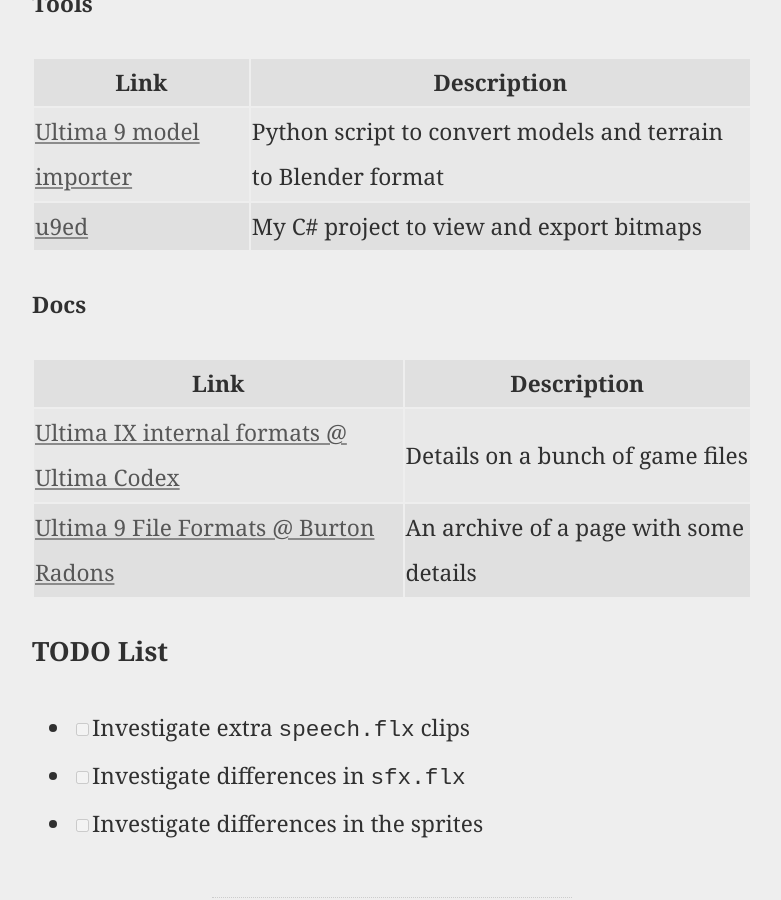
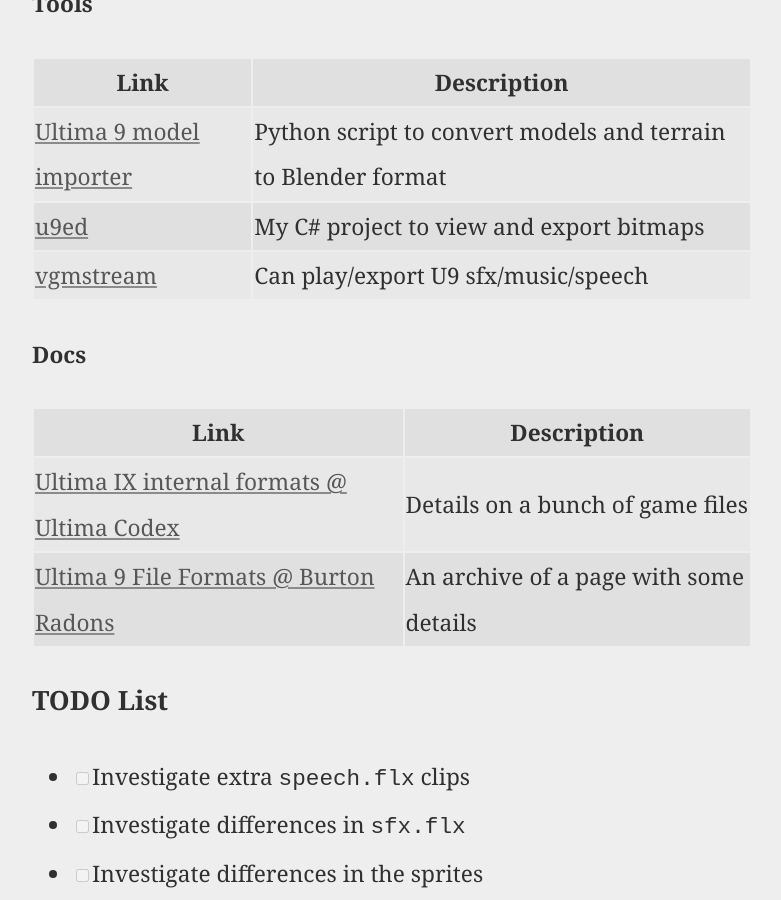
Before and after one commit to Schtee/schtee.github.io, a Jekyll site: the page built from ultima9/index.md, in a window 1280 px wide and 900 px high, scrolled down 2085 px. Shown: the whole window, without its empty margins (248-1029 px from the left). Built offline with Jekyll 4.4.1, drawn with Linux system fonts in a browser that asks for light colours.

Commit message:
Added vgmstream link

```diff
--- a/ultima9/index.md
+++ b/ultima9/index.md
@@ -38,6 +38,7 @@
 -|-
 [Ultima 9 model importer](https://github.com/Chevluh/Ultima-9-Blender-Importer) | Python script to convert models and terrain to Blender format
 [u9ed](https://github.com/Schtee/u9ed) | My C# project to view and export bitmaps
+[vgmstream](https://vgmstream.org/) | Can play/export U9 sfx/music/speech
 
 #### Docs
 
```
